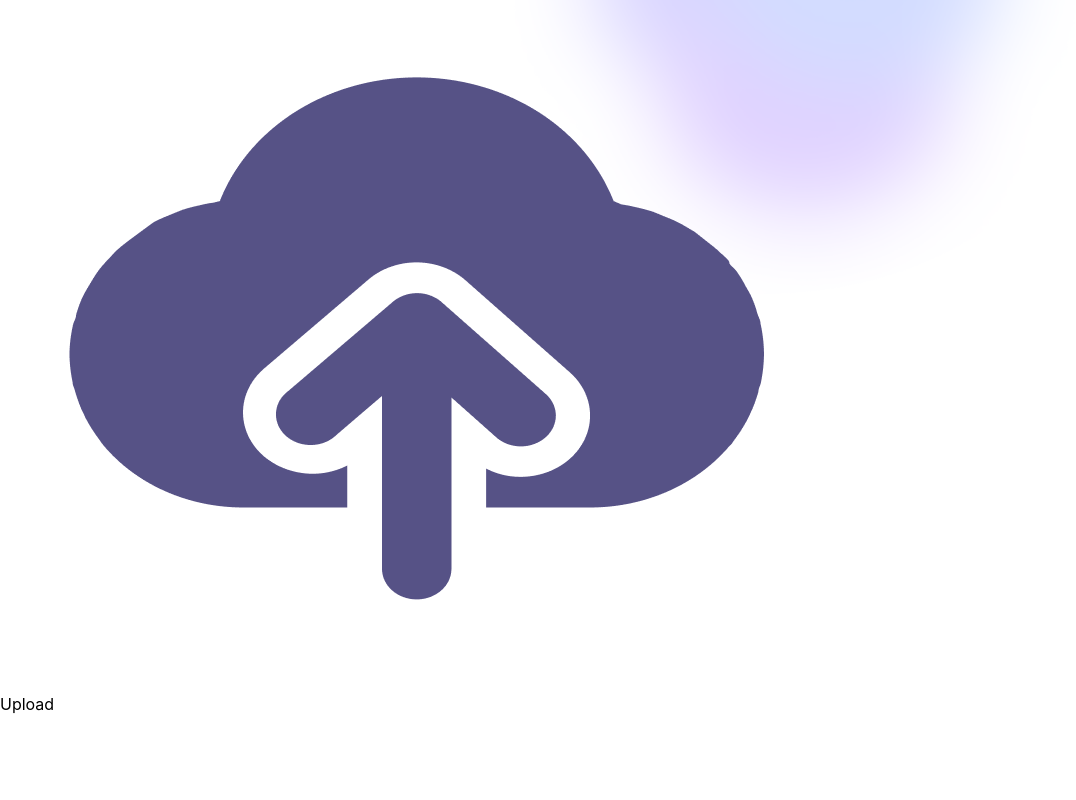
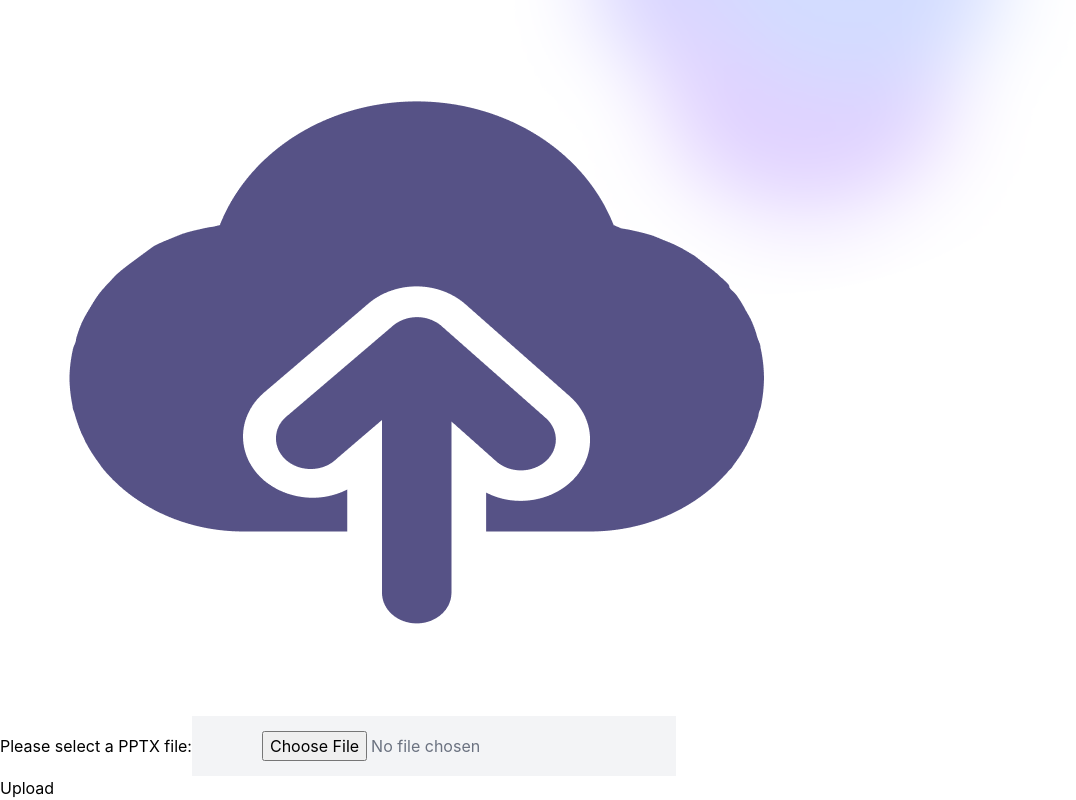
Before and after one commit to PurinduWeerawardana/ScriptGenAI, a React (Create React App) app: page /upload in a window 1280 px wide. Shown: the part 360-1160 px from the top of the page, without its empty margins (0-1076 px from the left). Before the commit the page ends 1076 px from the top, so only its background shows below. Built offline with nearby package versions, Linux system fonts and the light colour scheme; what @material-tailwind/react would draw is missing.

Commit message:
Added the Upload page -File Upload Branch

```diff
--- a/package.json
+++ b/package.json
@@ -7,6 +7,7 @@
     "@testing-library/jest-dom": "^5.16.5",
     "@testing-library/react": "^13.4.0",
     "@testing-library/user-event": "^13.5.0",
+    "firebase": "^9.17.1",
     "react": "^18.2.0",
     "react-dom": "^18.2.0",
     "react-placeholder-loading": "^0.5.30",
--- a/src/components/UploadCard.jsx
+++ b/src/components/UploadCard.jsx
@@ -1,26 +1,138 @@
+import { useState } from "react";
 import {
   Card,
-  Button
+  Button,
+  Progress,
+  input
 } from "@material-tailwind/react";
 import uploadIcon from "../static/images/upload-icon.png";
+import {
+  ref,
+  uploadBytesResumable,
+  getDownloadURL
+} from "firebase/storage";
+import { initializeApp } from "firebase/app";
+import { getStorage } from "firebase/storage";
 
-export default function UploadCard() {
+const app = initializeApp({
+  apiKey: "AIzaSyAs3dSZySiNa5yCY2MSqvmCVKexMTSxQ3E",
+  authDomain: "sdgp-squadr.firebaseapp.com",
+  projectId: "sdgp-squadr",
+  storageBucket: "sdgp-squadr.appspot.com",
+  messagingSenderId: "411601539731",
+  appId: "1:411601539731:web:8f9e7ca228e25575663366",
+  measurementId: "G-N48LSP4X4J"
+});
+
+const storage = getStorage(app);
+
+function App() {
+  // State to store uploaded file
+  const [file, setFile] = useState("");
+
+  // progress
+  const [percent, setPercent] = useState(0);
+
+  // Handle file upload event and update state
+  function handleChange(event) {
+    const selectedFile = event.target.files[0];
+    if (selectedFile.type !== "application/vnd.openxmlformats-officedocument.presentationml.presentation") {
+      alert("Please select a .pptx file!");
+      setFile("");
+    } else {
+      setFile(selectedFile);
+    }
+  }
+
+  const handleUpload = () => {
+    if (!file) {
+      alert("Please upload the Presentation Slides!");
+    }
+
+    const storageRef = ref(storage, `/files/${file.name}`);
+
+    // progress can be paused and resumed. It also exposes progress updates.
+    // Receives the storage reference and the file to upload.
+    const uploadTask = uploadBytesResumable(storageRef, file);
+
+    uploadTask.on(
+      "state_changed",
+      (snapshot) => {
+        const percent = Math.round(
+          (snapshot.bytesTransferred / snapshot.totalBytes) * 100
+        );
+
+        // update progress
+        setPercent(percent);
+      },
+      (err) => console.log(err),
+      () => {
+        // download url
+        getDownloadURL(uploadTask.snapshot.ref).then((url) => {
+          console.log(url);
+        });
+      }
+    );
+  };
+
   return (
-    <Card className="w-9/12 h-96 m-auto">
-      <Card className="bg-lightPurple m-6 h-full">
-        <img src={uploadIcon} alt="" className="w-24 m-auto" />
-        <Button
+    <div>
+
+
+      <Card className="w-9/12 h-96 m-auto">
+
+        <Card className="bg-lightPurple m-6 h-full">
+          <p>{percent} % </p>
+
+          <Progress
+            value={percent}
+            variant="gradient"
+            color="deep-purple"
+            size="md"
+            className="w-full h-9 mb-4 bg-gray-200 rounded-full dark:bg-gray-700 shadow-xl "
+          />
+
+          <img src={uploadIcon} alt="" className="w-24 m-auto" onClick={input} />
+          <div className="text-center">
+          <label htmlFor="pptx-file" className="block text-gray-700 font-bold mb-2">
+            Please select a PPTX file:
+          </label>
+
+              <input
+                type="file"
+                id="pptx-file"
+                className="mb-8 mx-8"
+                onChange={handleChange}
+                accept=".pptx"
+                style={{
+                  backgroundColor: "#F3F4F6",
+                  color: "#6B7280",
+
+                  padding: "15px 70px",
+                  boxShadow: "none",
+                  border: "none",
+                  outline: "none",
+                  cursor: "pointer",
+                }}
+              />
+          </div>
+
+          <Button
+            onClick={handleUpload}
             variant="gradient"
             color="deep-purple"
             size="md"
             className="mb-6 mx-10 rounded-full"
-            onClick={() => {
-              window.location.href = "#";
-            }}
           >
+
             <span>Upload</span>
           </Button>
+
+        </Card>
       </Card>
-    </Card>
+
+    </div>
   );
 }
+
+export default App;
```
Also changed, not shown: 1 other file (tests, documents, lock files or other folders).
